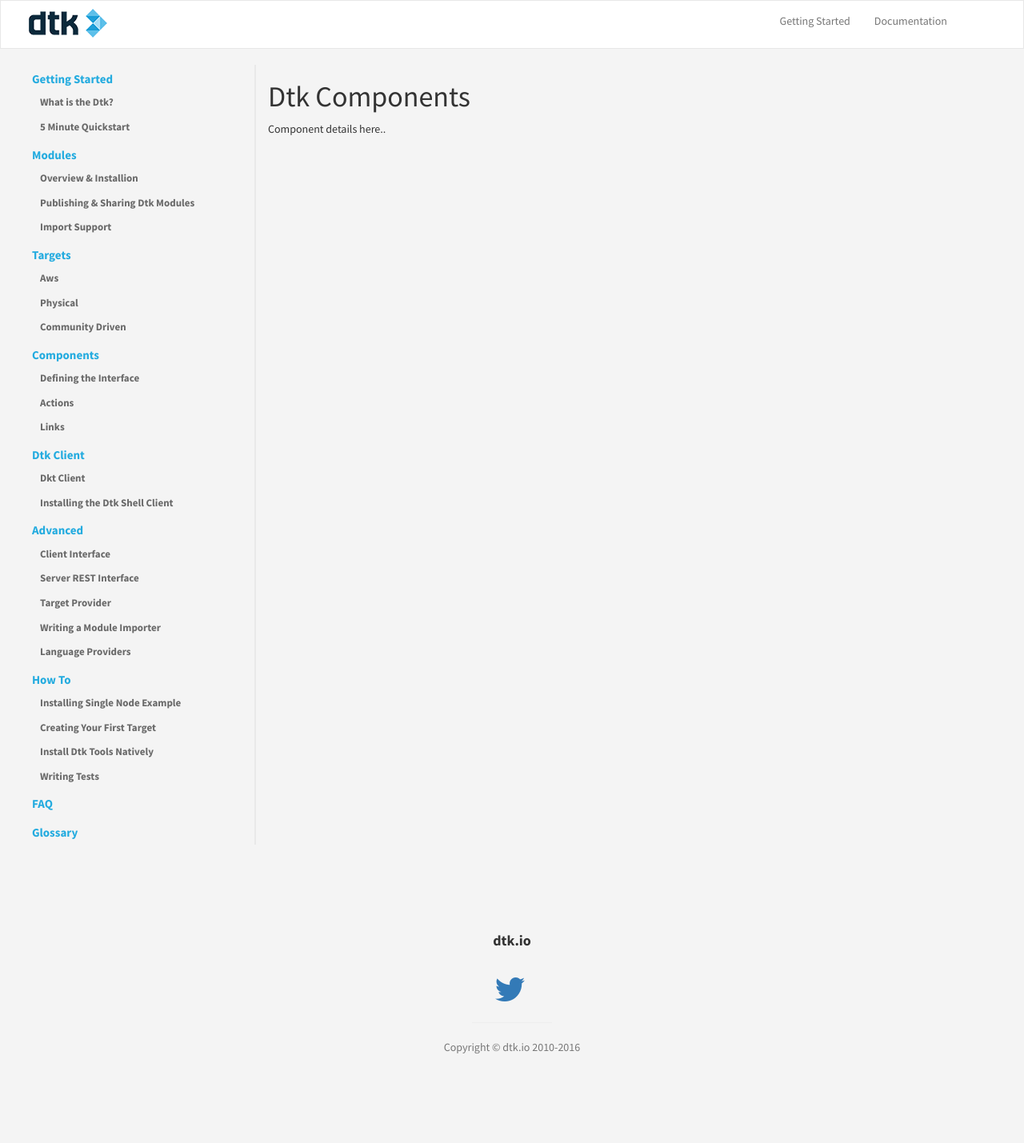
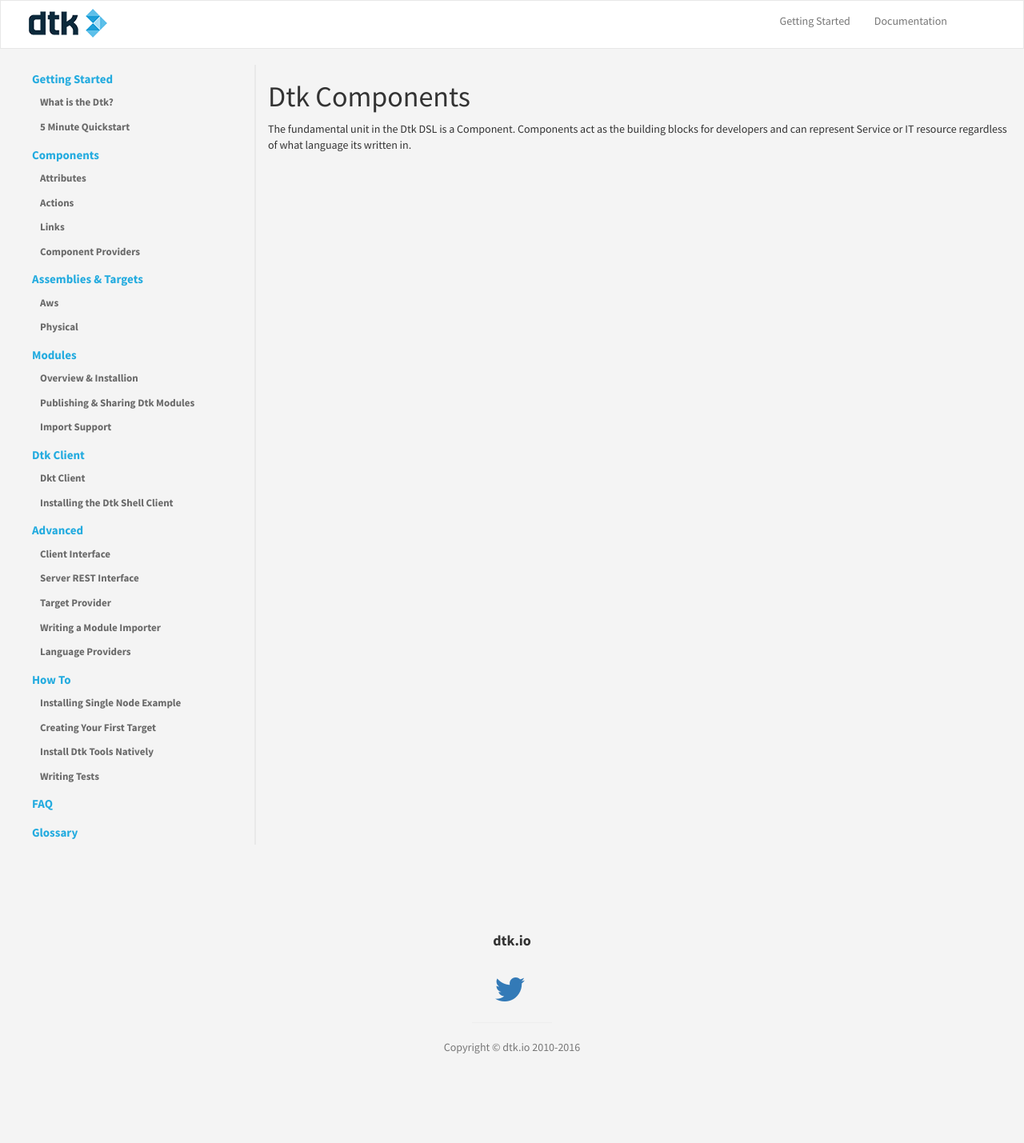
Before and after one commit to dtk/dtk-docs-v1, a Jekyll site: the page built from components.md, in a window 1280 px wide. Shown: the whole page at 80% size. Built offline with Jekyll 4.4.1, drawn with Linux system fonts in a browser that asks for light colours.

Commit message:
checkpoint after some reorg and stubs for component and target efforts

```diff
--- a/_includes/sidebar-nav.html
+++ b/_includes/sidebar-nav.html
@@ -31,16 +31,16 @@
         </ul>
     </li>
     <li>
-        <a href="{{ site.siteBaseDir }}/modules">Modules</a>
+        <a href="{{ site.siteBaseDir }}/components">Components</a>
         <ul class="nav nav-stacked" >
-            {% assign module_pages = site.modules | sort:"order" %}
-            {% for mp in module_pages %}
-                <li><a href="{{ site.siteBaseDir }}{{ mp.url }}">{{ mp.title }}</a></li>
+            {% assign component_pages = site.components | sort:"order" %}
+            {% for cp in component_pages %}
+                <li><a href="{{ site.siteBaseDir }}{{ tp.url }}">{{ cp.title }}</a></li>
             {% endfor %}
         </ul>
     </li>
     <li>
-        <a href="{{ site.siteBaseDir }}/targets">Targets</a>
+        <a href="{{ site.siteBaseDir }}/targets">Assemblies & Targets</a>
         <ul class="nav nav-stacked" >
             {% assign target_pages = site.targets | sort:"order" %}
             {% for tp in target_pages %}
@@ -49,11 +49,11 @@
         </ul>
     </li>
     <li>
-        <a href="{{ site.siteBaseDir }}/components">Components</a>
+        <a href="{{ site.siteBaseDir }}/modules">Modules</a>
         <ul class="nav nav-stacked" >
-            {% assign component_pages = site.components | sort:"order" %}
-            {% for cp in component_pages %}
-                <li><a href="{{ site.siteBaseDir }}{{ tp.url }}">{{ cp.title }}</a></li>
+            {% assign module_pages = site.modules | sort:"order" %}
+            {% for mp in module_pages %}
+                <li><a href="{{ site.siteBaseDir }}{{ mp.url }}">{{ mp.title }}</a></li>
             {% endfor %}
         </ul>
     </li>
--- a/components.md
+++ b/components.md
@@ -1,8 +1,8 @@
 ---
-title: Dkt Components
+title: Dtk Components
 permalink: components/index
 ---
 
 # Dtk Components
 
-Component details here..
+The fundamental unit in the Dtk DSL is a Component.  Components act as the building blocks for developers and can represent Service or IT resource regardless of what language its written in.
```
Also changed, not shown: _components/attributes.md (added, +6 -0 lines), _components/defining_interface.md (deleted, +0 -6 lines), _components/links.md (+1 -1 lines), _components/providers.md (added, +6 -0 lines), _getting-started/what-is-the-dtk.md (+9 -9 lines), _targets/community.md (deleted, +0 -9 lines), targets.md (added, +13 -0 lines).
